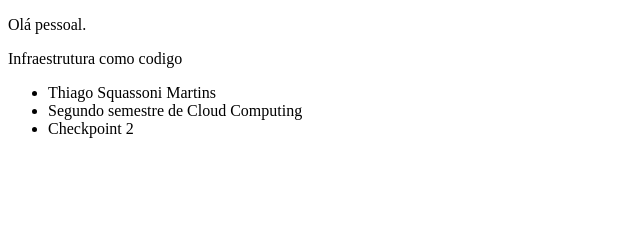
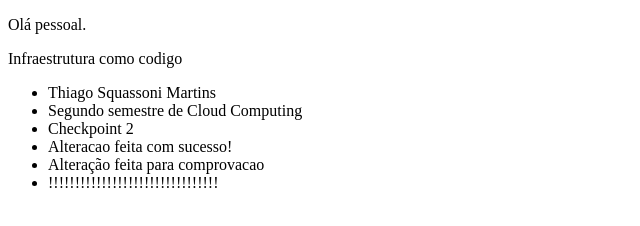
Before and after one commit to thiagosquassoni/Checkpoint-2-Thiago, a plain HTML site: page index.html in a window 1280 px wide. Shown: the whole page, without its empty margins (0-640 px from the left). Drawn offline with Linux system fonts and the light colour scheme.

Commit message:
Update index.html

```diff
--- a/index.html
+++ b/index.html
@@ -10,6 +10,9 @@
         <li>Thiago Squassoni Martins</li>
         <li>Segundo semestre de Cloud Computing</li>
 		<li>Checkpoint 2</li>
+		<li>Alteracao feita com sucesso!</li>
+		<li>Alteração feita para comprovacao</li>
+		<li>!!!!!!!!!!!!!!!!!!!!!!!!!!!!!!!!</li>
         <p>&nbsp;</p>
     </body>
 </html>
```
